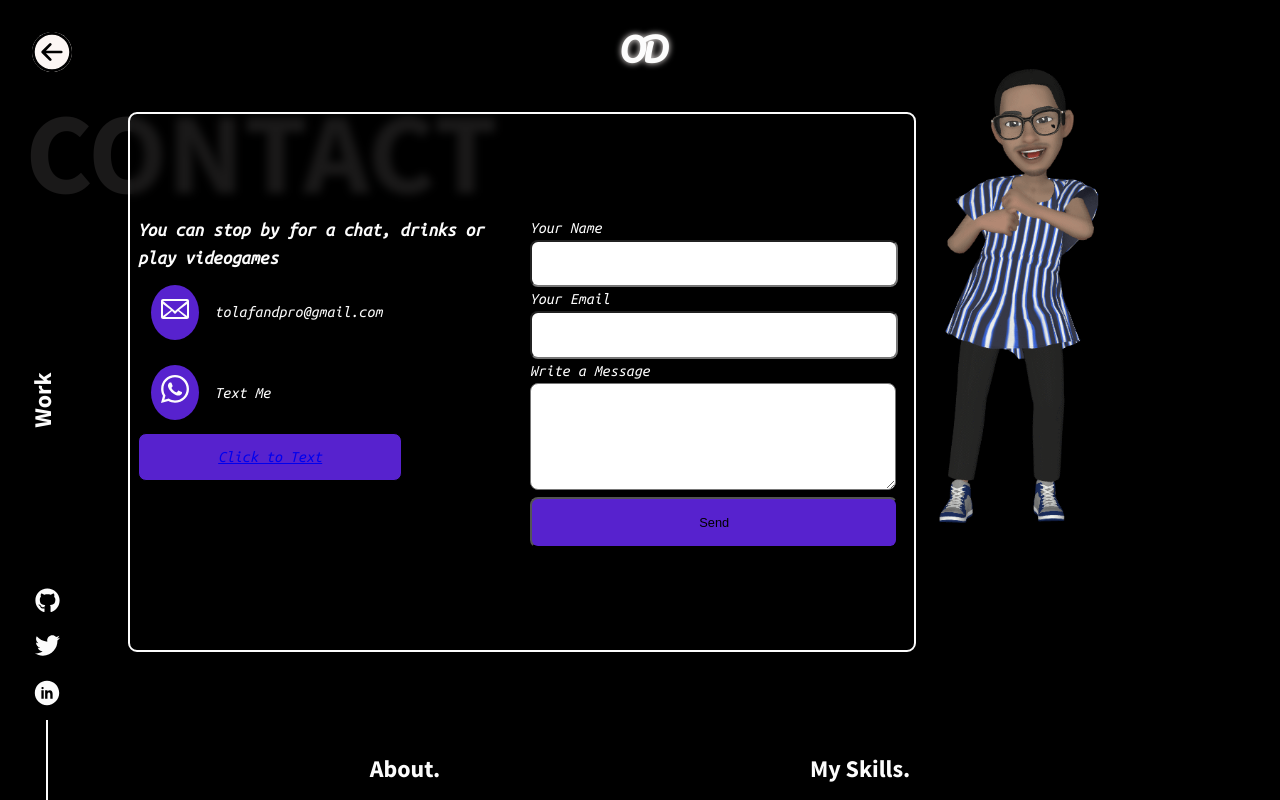
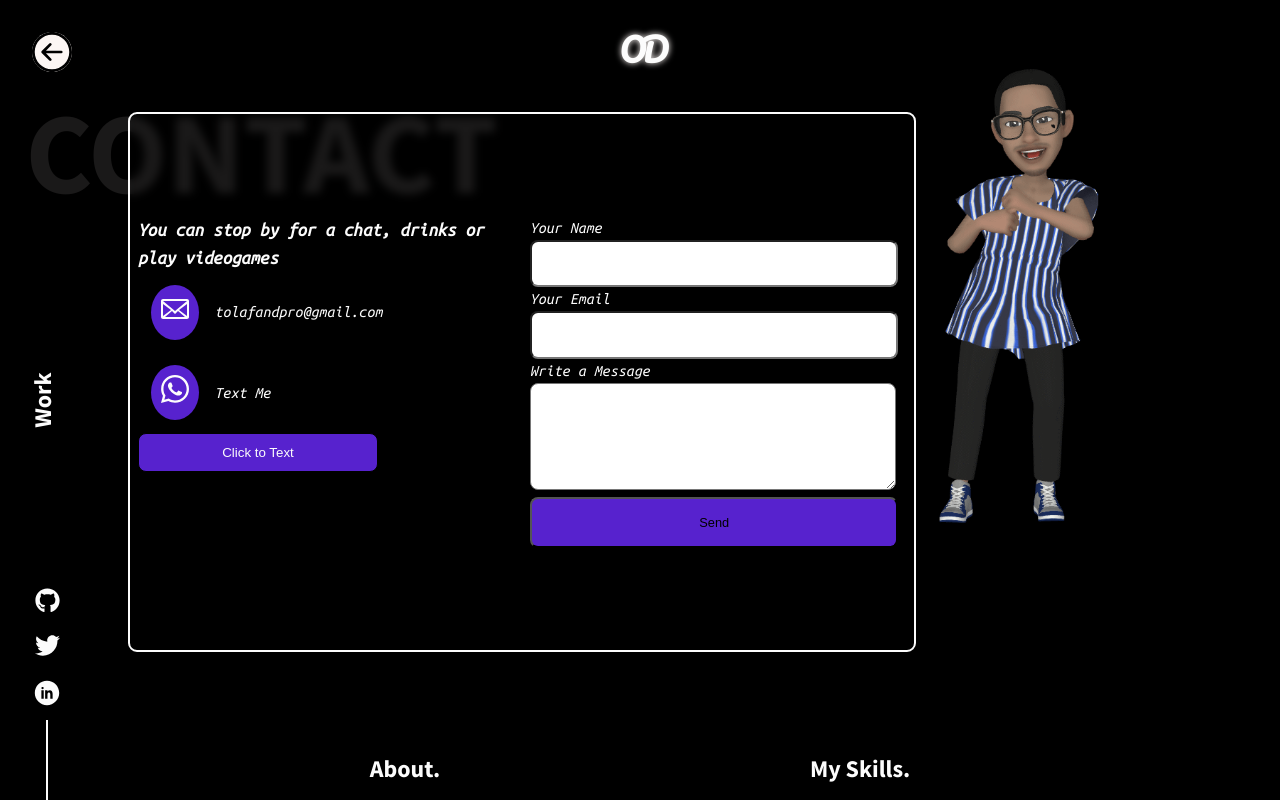
Before and after one commit to tolafandpro/odwebsite, a React (Create React App) app: page /contact in a window 1280 px wide. Built offline with nearby package versions, Linux system fonts and the light colour scheme.

Commit message:
fixed whatapp button on contact page

```diff
--- a/src/pages/ContactPage.jsx
+++ b/src/pages/ContactPage.jsx
@@ -132,7 +132,9 @@ justify-content: center;
 align-items:center;
 z-index:3;
 cursor: pointer;
-color: ${props => props.theme.body}
+color: ${props => props.theme.text};
+text-decoration: none;
+
 
 &:hover{
     background-color: ${props => props.theme.purple};
@@ -217,7 +219,7 @@ const Contact = () => {
                         <h3>You can stop by for a chat, drinks or play videogames</h3>
                             <ContactInfo icon={<GoMail/>} text="tolafandpro@gmail.com" />
                             <ContactInfo icon={<FaWhatsapp/>} text="Text Me"/>
-                            <Whatsapp as="a" href="https://wa.me/+2348039662232" target="_blank" rel="noreferrer">
+                            <Whatsapp  href="https://wa.me/+2348039662232" target="_blank" rel="noreferrer">
                                 Click to Text
                             </Whatsapp>
                         </div>
```
